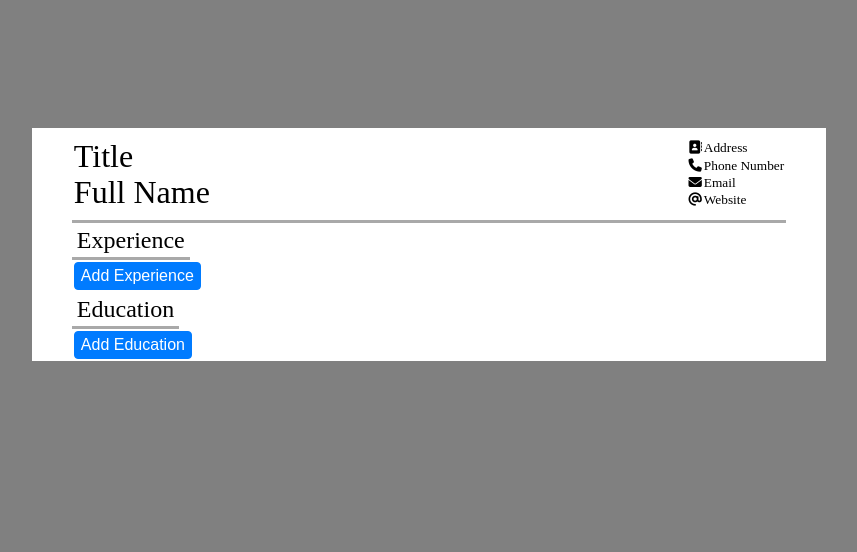
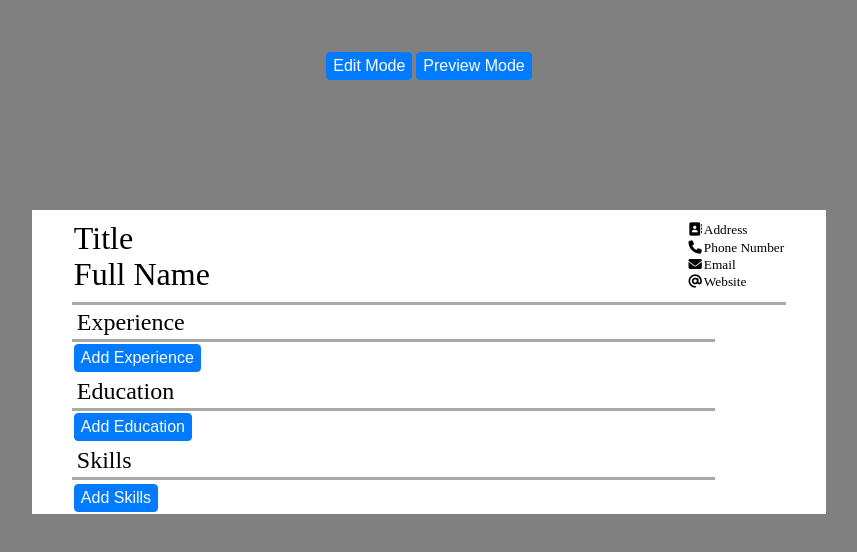
Before and after one commit to krimoelbahri/cv-project, a React (Create React App) app: page / in a window 1280 px wide. Shown: the top 552 px of the page, without its empty margins (211-1068 px from the left). Built offline with nearby package versions, Linux system fonts and the light colour scheme.

Commit message:
added delete info method and preview mode

```diff
--- a/src/App.js
+++ b/src/App.js
@@ -1,24 +1,58 @@
 import "./style/App.css";
 import { GeneralInfo } from "./components/General_information";
 import { BodyComponent } from "./components/Body_component";
-function App() {
+import { SkillsComponent } from "./components/Skills_component";
+import React from "react";
+
+class App extends React.Component {
+	constructor(props) {
+		super(props);
+		this.edit = this.edit.bind(this);
+		this.preview = this.preview.bind(this);
+
+		this.state = {
+			isPreview: false,
+		};
+	}
+	edit() {
+		this.setState({
+			isPreview: false,
+		});
+	}
+	preview() {
+		this.setState({
+			isPreview: true,
+		});
+	}
+	render() {
 		return (
 			<div className="App">
+				<div className="buttons-div">
+					<button onClick={this.edit}>Edit Mode</button>
+					<button onClick={this.preview}>Preview Mode</button>
+				</div>
 				<div id="cvContainer">
-				<GeneralInfo />
+					<GeneralInfo isPreview={this.state.isPreview} />
 					<BodyComponent
 						name="Experience"
 						place="Company"
 						title="Position"
+						isPreview={this.state.isPreview}
 					/>
 					<BodyComponent
 						name="Education"
 						place="Establishment"
 						title="Degree"
+						isPreview={this.state.isPreview}
+					/>
+					<SkillsComponent
+						name="Skills"
+						isPreview={this.state.isPreview}
 					/>
 				</div>
 			</div>
 		);
 	}
+}
 
 export default App;
--- a/src/components/Body_component.js
+++ b/src/components/Body_component.js
@@ -8,6 +8,8 @@ class BodyComponent extends React.Component {
 		this.handleClick = this.handleClick.bind(this);
 		this.onSubmitted = this.onSubmitted.bind(this);
 		this.onCancel = this.onCancel.bind(this);
+		this.deleteInformation = this.deleteInformation.bind(this);
+
 		this.state = {
 			isEditing: false,
 			info: [],
@@ -29,9 +31,16 @@ class BodyComponent extends React.Component {
 			isEditing: !prevState.isEditing,
 		}));
 	}
+	deleteInformation(obj) {
+		this.setState(() => ({
+			info: this.state.info.filter((object) => object !== obj),
+		}));
+	}
 	render() {
 		let { isEditing, info } = this.state;
+		let isPreview = this.props.isPreview;
 		let form;
+		let body;
 		if (isEditing) {
 			form = (
 				<Form
@@ -49,17 +58,35 @@ class BodyComponent extends React.Component {
 				</button>
 			);
 		}
-		return (
-			<div className="body-info">
+		if (!isPreview) {
+			body = (
+				<div className="body-info-full">
 					<h2>{this.props.name}</h2>
 					<Information
 						info={info}
 						place={this.props.place}
 						title={this.props.title}
+						isPreview={isPreview}
+						deleteClick={this.deleteInformation}
 					/>
 					{form}
 				</div>
 			);
+		} else {
+			body = (
+				<div className="body-info-full">
+					<h2>{this.props.name}</h2>
+					<Information
+						info={info}
+						place={this.props.place}
+						title={this.props.title}
+						isPreview={isPreview}
+						deleteClick={this.deleteInformation}
+					/>
+				</div>
+			);
+		}
+		return <div className="body-info">{body}</div>;
 	}
 }
 export { BodyComponent };
```
Lines whose indentation alone changed are shown as unchanged.
